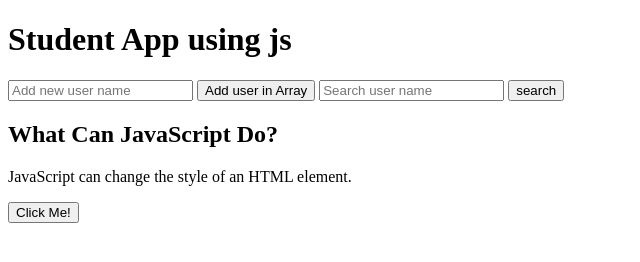
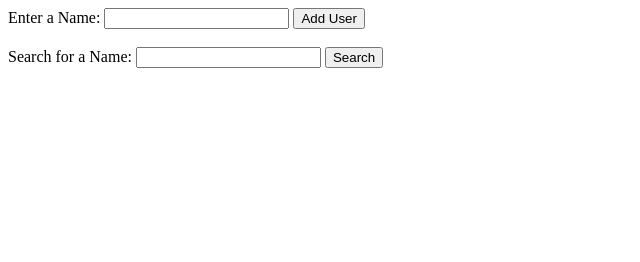
Before and after one commit to muzammilpro/Js-Array-Concept, a plain HTML site: page index.html in a window 1280 px wide. Shown: the whole page, without its empty margins (0-640 px from the left). Drawn offline with Linux system fonts and the light colour scheme.

Commit message:
New Code Added

```diff
--- a/index.html
+++ b/index.html
@@ -10,7 +10,7 @@
 
 <body>
 
-    <h1>Student App using js</h1>
+    <!-- <h1>Student App using js</h1>
 
     <input id="userName" type="text" placeholder="Add new user name">
     <button onclick="addUser()">Add user in Array</button>
@@ -26,8 +26,24 @@
 <p id="demo">JavaScript can change the style of an HTML element.</p>
 
 <button type="button" onclick="document.getElementById('demo').style.fontSize='35px'">Click Me!</button>
+ -->
 
-<p></p>
+
+
+
+ <form>
+    <label for="userName">Enter a Name:</label>
+    <input type="text" id="userName">
+    <button type="button" onclick="addUser()">Add User</button>
+</form>
+<br>
+<form>
+    <label for="searchInput">Search for a Name:</label>
+    <input type="text" id="searchInput">
+    <button type="button" onclick="findUser()">Search</button>
+</form>
+<br>
+<p id="searchResult"></p>
 
     <script src="./script.js"></script>
 </body>
--- a/script.js
+++ b/script.js
@@ -17,40 +17,40 @@
 
 // write a js program, that input name from user, and check is it exits in array or not?
 
-var students = [];
+// var students = [];
 
-function addUser() {
-    students[students.length] = document.getElementById("userName").value
-    printStudents()
-}
+// function addUser() {
+//     students[students.length] = document.getElementById("userName").value
+//     printStudents()
+// }
 
 
-function findUser() {
-    var searchValue = document.getElementById("searchInput").value;
-    var result = "not found";
-    for (let index = 0; index < students.length; index++) {
-        const student = students[index];
-        if (student == searchValue) {
-            result = `user found on index ${index}`
-            break;
-        }
-    }
-    document.getElementById("searchResult").innerHTML = result
-}
+// function findUser() {
+//     var searchValue = document.getElementById("searchInput").value;
+//     var result = "not found";
+//     for (let index = 0; index < students.length; index++) {
+//         const student = students[index];
+//         if (student == searchValue) {
+//             result = `user found on index ${index}`
+//             break;
+//         }
+//     }
+//     document.getElementById("searchResult").innerHTML = result
+// }
 
 
 
 // create an empty array to store values
-var myArray = [];
+// var myArray = [];
 
 // get the value from the user
-var userInput = document.getElementById("searchInput").value;
+// var userInput = document.getElementById("searchInput").value;
 
 // add the value to the array
-myArray.push(userInput);
+// myArray.push(userInput);
 
 // display the array values
-console.log(myArray);
+// console.log(myArray);
 
 
 // function printStudents() {
@@ -62,8 +62,8 @@ console.log(myArray);
 
 
 
-var studentsNames = ["Umar", "Ali", "Zain"]
-var studentsNames1 = ["Umar", "Ali", "Zain"]
+// var studentsNames = ["Umar", "Ali", "Zain"]
+// var studentsNames1 = ["Umar", "Ali", "Zain"]
 
 // studentsNames[studentsNames.length] = "Naveed"
 // studentsNames[studentsNames.length] = "Manzar"
@@ -199,3 +199,27 @@ var studentsNames1 = ["Umar", "Ali", "Zain"]
 
 
 // var userNames = ["a", "b","c","e"]
+
+
+
+var users = [];
+
+		function addUser() {
+			var name = document.getElementById("userName").value;
+			users.unshift(name);
+			document.getElementById("userName").value = "";
+			console.log(users);
+		}
+
+		function findUser() {
+			var searchValue = document.getElementById("searchInput").value;
+			var result = "User not found.";
+			for (let i = 0; i < users.length; i++) {
+				if (users[i] === searchValue) {
+					result = `User found at index ${i}.`;
+					break;
+				}
+			}
+			document.getElementById("searchResult").innerHTML = result;
+			document.getElementById("searchInput").value = "";
+		}
```
